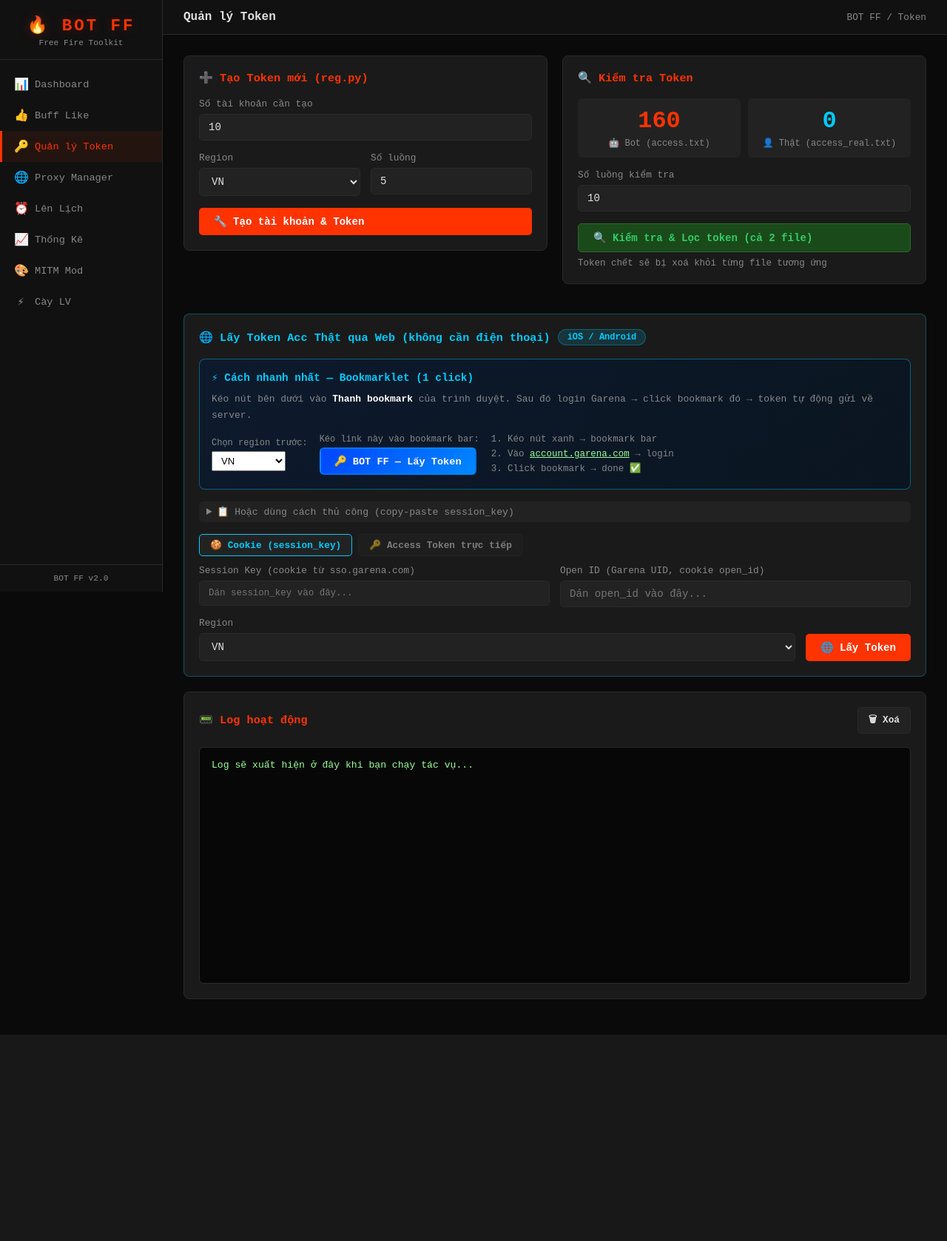
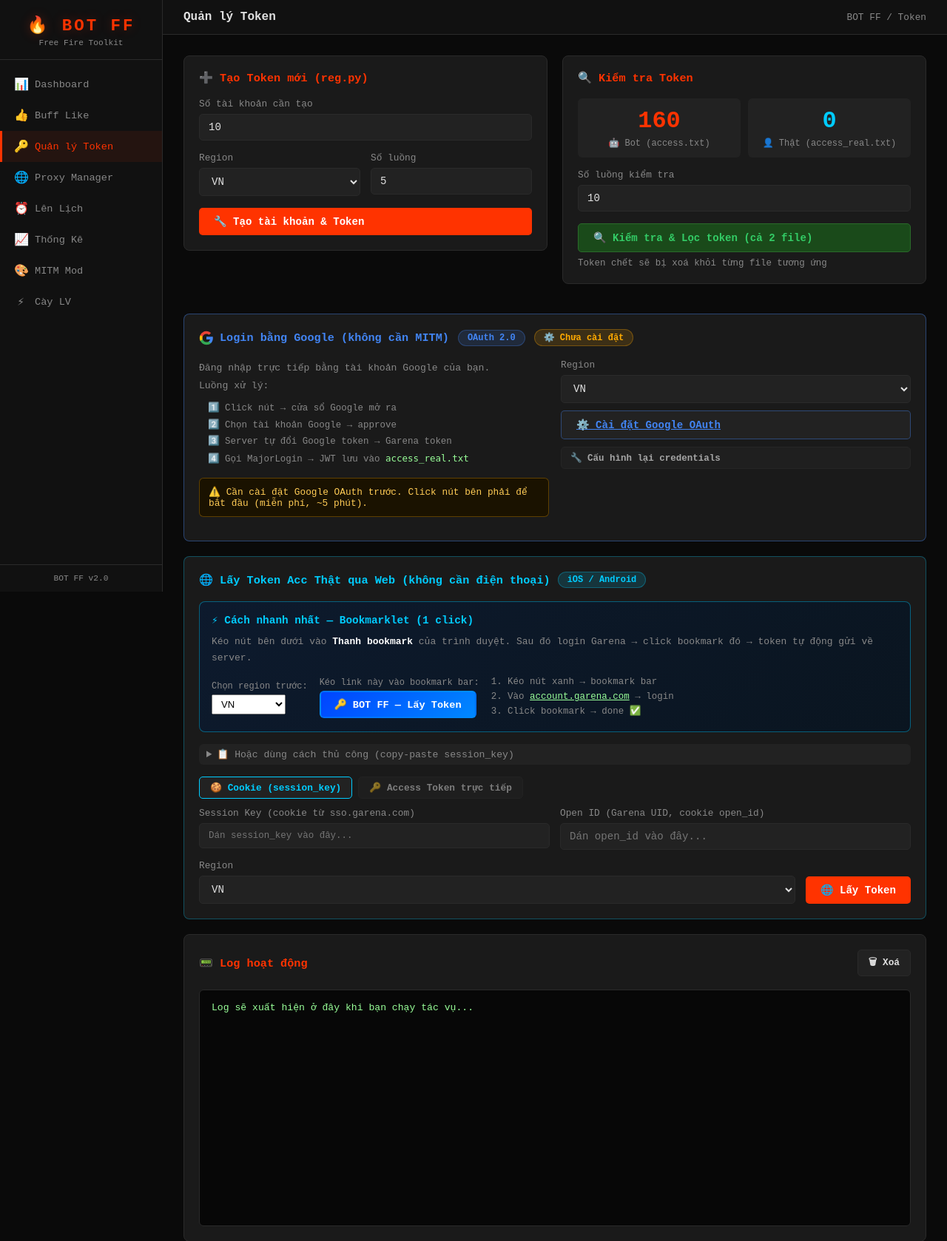
Before and after one commit to intekaih/botff, a Flask app: page /tokens in a window 1280 px wide. Shown: the top 1678 px of the page at 74% size. Before the commit the page ends 1399 px from the top, so only its background shows below. Run offline with Flask 3, Linux system fonts and the light colour scheme.

Commit message:
Add Google login functionality for user authentication
Integrates Google OAuth2 for user login, allowing users to authenticate via their Google accounts. This involves new API endpoints for handling credentials, initiating the OAuth flow, and processing callbacks. It also includes updates to templates for user interface elements related to Google login setup and results. The core logic for token exchange between Google and Garena APIs is implemented in `tools/bot/google_login.py`, and credentials are now managed via a local JSON file for persistence across restarts.

Replit-Commit-Author: Agent
Replit-Commit-Session-Id: 45864a75-e5c0-4425-bd8a-96aa4d06d07a
Replit-Commit-Checkpoint-Type: full_checkpoint
Replit-Commit-Event-Id: c30d0bc0-4847-4649-b3ef-06cd318b8afa
Replit-Commit-Screenshot-Url: https://storage.googleapis.com/screenshot-production-us-central1/28032d57-9dd2-48e1-ab40-cc3385545e87/45864a75-e5c0-4425-bd8a-96aa4d06d07a/plHQBOg
Replit-Helium-Checkpoint-Created: true

```diff
--- a/app.py
+++ b/app.py
@@ -203,6 +203,142 @@ def api_like_start():
     return jsonify({'task_id': task_id})
 
 
+_GOOGLE_CONFIG_FILE  = os.path.join(BASE_DIR, '.local', 'google_config.json')
+
+def _load_google_config():
+    cid  = os.environ.get('GOOGLE_CLIENT_ID', '')
+    csec = os.environ.get('GOOGLE_CLIENT_SECRET', '')
+    if not cid and os.path.exists(_GOOGLE_CONFIG_FILE):
+        try:
+            cfg  = json.load(open(_GOOGLE_CONFIG_FILE))
+            cid  = cfg.get('client_id', '')
+            csec = cfg.get('client_secret', '')
+        except Exception:
+            pass
+    return cid, csec
+
+GOOGLE_CLIENT_ID, GOOGLE_CLIENT_SECRET = _load_google_config()
+
+_google_pending = {}   # state → {region, ts}
+
+def _google_redirect_uri():
+    return f"https://{request.host}/auth/google/callback"
+
+
+@app.route('/api/google/set_credentials', methods=['POST'])
+def api_google_set_credentials():
+    global GOOGLE_CLIENT_ID, GOOGLE_CLIENT_SECRET
+    data = request.json or {}
+    cid  = data.get('client_id', '').strip()
+    csec = data.get('client_secret', '').strip()
+    if not cid or not csec:
+        return jsonify({'ok': False, 'error': 'Thiếu client_id hoặc client_secret'})
+    os.makedirs(os.path.dirname(_GOOGLE_CONFIG_FILE), exist_ok=True)
+    with open(_GOOGLE_CONFIG_FILE, 'w') as f:
+        json.dump({'client_id': cid, 'client_secret': csec}, f)
+    os.environ['GOOGLE_CLIENT_ID']     = cid
+    os.environ['GOOGLE_CLIENT_SECRET'] = csec
+    GOOGLE_CLIENT_ID     = cid
+    GOOGLE_CLIENT_SECRET = csec
+    return jsonify({'ok': True})
+
+
+@app.route('/auth/google/start')
+def auth_google_start():
+    redir = _google_redirect_uri()
+    if not GOOGLE_CLIENT_ID or not GOOGLE_CLIENT_SECRET:
+        return render_template('google_setup.html', redirect_uri=redir), 200
+
+    region = request.args.get('region', 'VN').upper()
+    state  = str(uuid.uuid4())
+    _google_pending[state] = {'region': region, 'ts': time.time()}
+
+    sys.path.insert(0, os.path.join(BASE_DIR, 'tools', 'bot'))
+    from google_login import build_auth_url
+    url = build_auth_url(GOOGLE_CLIENT_ID, _google_redirect_uri(), state)
+    from flask import redirect as flask_redirect
+    return flask_redirect(url)
+
+
+@app.route('/auth/google/callback')
+def auth_google_callback():
+    from flask import redirect as flask_redirect
+    code  = request.args.get('code')
+    state = request.args.get('state', '')
+    error = request.args.get('error')
+
+    if error:
+        return render_template('google_result.html',
+                               success=False, msg=f"Google từ chối: {error}")
+
+    meta = _google_pending.pop(state, {})
+    region = meta.get('region', 'VN')
+
+    if not code:
+        return render_template('google_result.html',
+                               success=False, msg="Không nhận được authorization code")
+
+    _bot_dir = os.path.join(BASE_DIR, 'tools', 'bot')
+    if _bot_dir not in sys.path:
+        sys.path.insert(0, _bot_dir)
+    from google_login import exchange_code, garena_google_exchange, get_google_userinfo
+    from web_token_login import major_login
+
+    # 1. Đổi code → Google tokens
+    google_tokens = exchange_code(code, GOOGLE_CLIENT_ID, GOOGLE_CLIENT_SECRET,
+                                  _google_redirect_uri())
+    if not google_tokens:
+        return render_template('google_result.html',
+                               success=False, msg="Không lấy được Google token")
+
+    id_token     = google_tokens.get('id_token', '')
+    access_token = google_tokens.get('access_token', '')
+
+    # Lấy thông tin user
+    userinfo = get_google_userinfo(access_token) if access_token else {}
+    email    = userinfo.get('email', 'unknown')
+
+    task_id, log_q = _create_task()
+
+    def _run():
+        log_q.put(f"[*] Email Google: {email}")
+        log_q.put(f"[*] Region: {region}")
+        log_q.put("\n[Bước 1] Đổi Google token → Garena access_token...")
+
+        # 2. Đổi Google token → Garena token
+        garena_data = garena_google_exchange(id_token, "id_token", log_q)
+        if not garena_data and access_token:
+            log_q.put("[!] Thử lại với access_token...")
+            garena_data = garena_google_exchange(access_token, "access_token", log_q)
+
+        if not garena_data:
+            log_q.put("\n❌ Garena từ chối Google token. Xem log để biết chi tiết.")
+            log_q.put('[DONE]')
+            return
+
+        ga_access = garena_data['access_token']
+        open_id   = garena_data['open_id']
+
+        # 3. MajorLogin → game JWT
+        log_q.put(f"\n[Bước 2] Gọi MajorLogin (region={region})...")
+        jwt = major_login(ga_access, open_id, region, log_q=log_q)
+
+        if jwt:
+            os.makedirs(DATA_DIR, exist_ok=True)
+            with open(os.path.join(DATA_DIR, 'access_real.txt'), 'a') as f:
+                f.write(jwt + '\n')
+            log_q.put(f"\n✅ Đã lưu JWT vào access_real.txt")
+            log_q.put(f"📋 JWT: {jwt[:60]}...")
+        else:
+            log_q.put("\n❌ MajorLogin thất bại")
+
+        log_q.put('[DONE]')
+
+    threading.Thread(target=_run, daemon=True).start()
+    return render_template('google_result.html',
+                           success=True, task_id=task_id, email=email)
+
+
 @app.route('/api/bookmarklet')
 def api_bookmarklet():
     region = request.args.get('region', 'VN').upper()
@@ -236,7 +372,8 @@ def tokens_page():
         'tokens.html',
         token_count=len(tokens),
         token_real_count=len(real_tokens),
-        regions=list(REGION_URLS.keys())
+        regions=list(REGION_URLS.keys()),
+        google_ready=bool(GOOGLE_CLIENT_ID and GOOGLE_CLIENT_SECRET),
     )
 
 
--- a/templates/tokens.html
+++ b/templates/tokens.html
@@ -58,6 +58,84 @@
     <p style="color:var(--text-dim);font-size:0.78rem;margin-top:8px;">
       Token chết sẽ bị xoá khỏi từng file tương ứng
     </p>
+  </div>
+</div>
+
+<!-- GOOGLE LOGIN -->
+<div class="card" style="margin-bottom:20px;border-color:rgba(66,133,244,0.4);">
+  <div class="card-header" style="display:flex;align-items:center;gap:12px;flex-wrap:wrap;">
+    <h3 style="color:#4285f4;display:flex;align-items:center;gap:8px;margin:0;">
+      <svg width="20" height="20" viewBox="0 0 24 24">
+        <path fill="#4285F4" d="M22.56 12.25c0-.78-.07-1.53-.2-2.25H12v4.26h5.92c-.26 1.37-1.04 2.53-2.21 3.31v2.77h3.57c2.08-1.92 3.28-4.74 3.28-8.09z"/>
+        <path fill="#34A853" d="M12 23c2.97 0 5.46-.98 7.28-2.66l-3.57-2.77c-.98.66-2.23 1.06-3.71 1.06-2.86 0-5.29-1.93-6.16-4.53H2.18v2.84C3.99 20.53 7.7 23 12 23z"/>
+        <path fill="#FBBC05" d="M5.84 14.09c-.22-.66-.35-1.36-.35-2.09s.13-1.43.35-2.09V7.07H2.18C1.43 8.55 1 10.22 1 12s.43 3.45 1.18 4.93l2.85-2.22.81-.62z"/>
+        <path fill="#EA4335" d="M12 5.38c1.62 0 3.06.56 4.21 1.64l3.15-3.15C17.45 2.09 14.97 1 12 1 7.7 1 3.99 3.47 2.18 7.07l3.66 2.84c.87-2.6 3.3-4.53 6.16-4.53z"/>
+      </svg>
+      Login bằng Google (không cần MITM)
+    </h3>
+    <span class="pill" style="background:rgba(66,133,244,0.15);color:#4285f4;border:1px solid rgba(66,133,244,0.3);">OAuth 2.0</span>
+    {% if google_ready %}
+    <span class="pill" style="background:rgba(51,204,102,0.15);color:#33cc66;border:1px solid rgba(51,204,102,0.3);">✅ Đã cấu hình</span>
+    {% else %}
+    <span class="pill" style="background:rgba(255,170,0,0.15);color:#ffaa00;border:1px solid rgba(255,170,0,0.3);">⚙️ Chưa cài đặt</span>
+    {% endif %}
+  </div>
+
+  <div style="display:grid;grid-template-columns:1fr 1fr;gap:16px;align-items:start;">
+    <!-- Thông tin -->
+    <div>
+      <div style="font-size:0.82rem;color:var(--text-dim);line-height:1.8;margin-bottom:14px;">
+        Đăng nhập trực tiếp bằng tài khoản Google của bạn.<br>
+        Luồng xử lý:
+        <div style="margin:8px 0 0 12px;font-size:0.78rem;">
+          <div>1️⃣ Click nút → cửa sổ Google mở ra</div>
+          <div>2️⃣ Chọn tài khoản Google → approve</div>
+          <div>3️⃣ Server tự đổi Google token → Garena token</div>
+          <div>4️⃣ Gọi MajorLogin → JWT lưu vào <code style="color:#99ff99;">access_real.txt</code></div>
+        </div>
+      </div>
+
+      {% if not google_ready %}
+      <div style="background:#1a1200;border:1px solid rgba(255,170,0,0.3);border-radius:6px;padding:10px 12px;font-size:0.8rem;color:#ffcc55;margin-bottom:12px;">
+        ⚠️ Cần cài đặt Google OAuth trước. Click nút bên phải để bắt đầu (miễn phí, ~5 phút).
+      </div>
+      {% endif %}
+    </div>
+
+    <!-- Nút login -->
+    <div style="display:flex;flex-direction:column;gap:10px;">
+      <div class="form-group" style="margin-bottom:0;">
+        <label>Region</label>
+        <select id="gg-region" style="width:100%;">
+          {% for r in regions %}
+          <option value="{{ r }}" {% if r == 'VN' %}selected{% endif %}>{{ r }}</option>
+          {% endfor %}
+        </select>
+      </div>
+
+      {% if google_ready %}
+      <button class="btn btn-primary" onclick="startGoogleLogin()"
+              style="background:linear-gradient(135deg,#1a73e8,#4285f4);border-color:#4285f4;display:flex;align-items:center;justify-content:center;gap:8px;">
+        <svg width="18" height="18" viewBox="0 0 24 24">
+          <path fill="#fff" d="M22.56 12.25c0-.78-.07-1.53-.2-2.25H12v4.26h5.92c-.26 1.37-1.04 2.53-2.21 3.31v2.77h3.57c2.08-1.92 3.28-4.74 3.28-8.09z"/>
+          <path fill="#fff" d="M12 23c2.97 0 5.46-.98 7.28-2.66l-3.57-2.77c-.98.66-2.23 1.06-3.71 1.06-2.86 0-5.29-1.93-6.16-4.53H2.18v2.84C3.99 20.53 7.7 23 12 23z"/>
+          <path fill="#fff" d="M5.84 14.09c-.22-.66-.35-1.36-.35-2.09s.13-1.43.35-2.09V7.07H2.18C1.43 8.55 1 10.22 1 12s.43 3.45 1.18 4.93l2.85-2.22.81-.62z"/>
+          <path fill="#fff" d="M12 5.38c1.62 0 3.06.56 4.21 1.64l3.15-3.15C17.45 2.09 14.97 1 12 1 7.7 1 3.99 3.47 2.18 7.07l3.66 2.84c.87-2.6 3.3-4.53 6.16-4.53z"/>
+        </svg>
+        Đăng nhập bằng Google
+      </button>
+      {% else %}
+      <a href="/auth/google/start" class="btn btn-secondary"
+         style="text-align:center;border-color:rgba(66,133,244,0.4);color:#4285f4;">
+        ⚙️ Cài đặt Google OAuth
+      </a>
+      {% endif %}
+
+      <button class="btn btn-secondary" onclick="window.location='/auth/google/start'"
+              style="font-size:0.78rem;padding:6px 12px;opacity:0.7;">
+        🔧 Cấu hình lại credentials
+      </button>
+    </div>
   </div>
 </div>
 
@@ -220,6 +298,11 @@ function startStream(task_id) {
   };
 }
 
+function startGoogleLogin() {
+  const region = document.getElementById('gg-region').value;
+  window.location.href = '/auth/google/start?region=' + encodeURIComponent(region);
+}
+
 async function startGenerate() {
   const num = document.getElementById('gen-num').value;
   const region = document.getElementById('gen-region').value;
```
Also changed, not shown: templates/google_result.html (added, +43 -0 lines), templates/google_setup.html (added, +88 -0 lines), tools/bot/google_login.py (added, +152 -0 lines).
